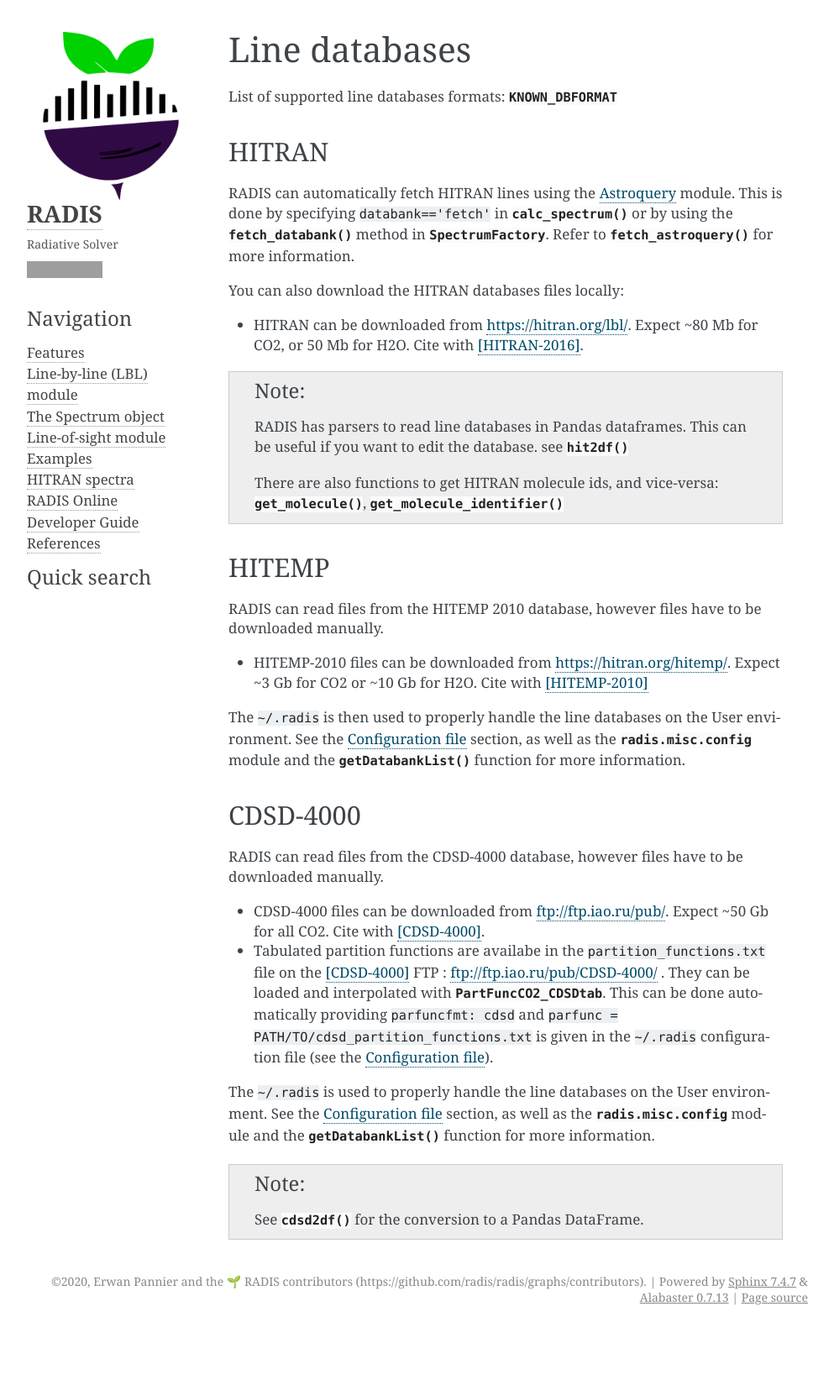
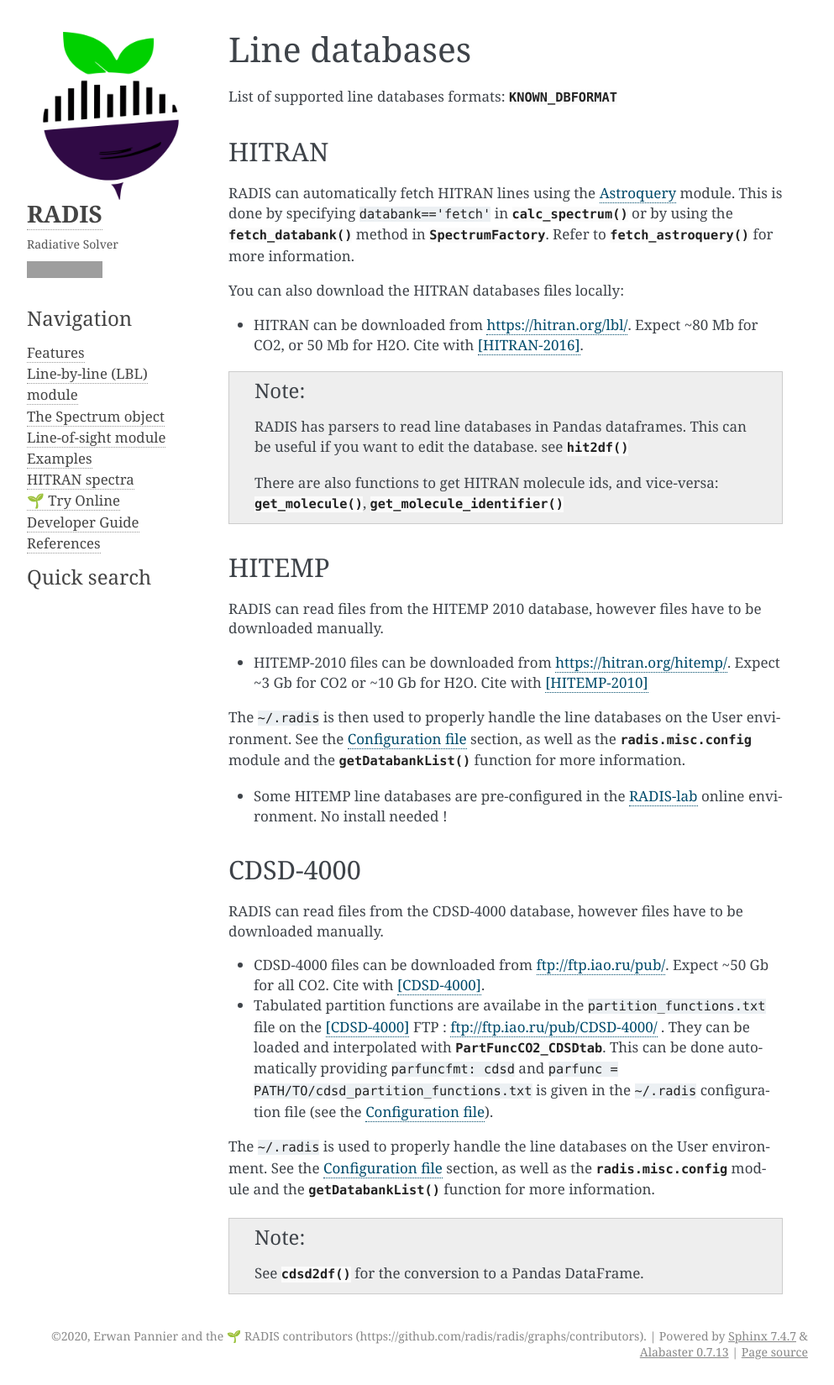
Before and after one commit to radis/radis, a Sphinx documentation site: the page built from docs/lbl/databases.rst, in a window 1280 px wide. Shown: the whole page at 84% size, without its empty margins (148-1141 px from the left). Built offline with Sphinx 7.4.7, drawn with Linux system fonts in a browser that asks for light colours; pages that are not in the unit, such as notebooks, are missing from menus; comment, search, counter and statistics services are not loaded; before the commit the page ends 1584 px from its top, so only the background shows below that; grey boxes are pictures that could not be loaded.

Commit message:
(docs) make radis-online more visible

```diff
--- a/docs/index.rst
+++ b/docs/index.rst
@@ -110,7 +110,7 @@ For instance, run the Quick Start example on the link below:
     :target: https://mybinder.org/v2/gh/radis/radis-examples/master?filepath=first_example.ipynb
     :alt: https://mybinder.org/v2/gh/radis/radis-examples/master?filepath=first_example.ipynb
 
-Or use :ref:`RADIS-lab <label_radis_lab>` to start a full online environment for advanced spectrum processing
+Or use :ref:`🌱 RADIS-lab <label_radis_lab>` to start a full online environment for advanced spectrum processing
 and comparison with experimental data :
 
 .. image:: https://mybinder.org/badge.svg
--- a/docs/lbl/databases.rst
+++ b/docs/lbl/databases.rst
@@ -43,6 +43,9 @@ on the User environment. See the :ref:`Configuration file <label_lbl_config_file
 the :py:mod:`radis.misc.config` module and the :py:func:`~radis.misc.config.getDatabankList`
 function for more information.
 
+- Some HITEMP line databases are pre-configured in the :ref:`RADIS-lab <label_radis_lab>` online environment.
+  No install needed !
+
 CDSD-4000
 ---------
 
```
Also changed, not shown: docs/online/online.rst (+8 -6 lines).
